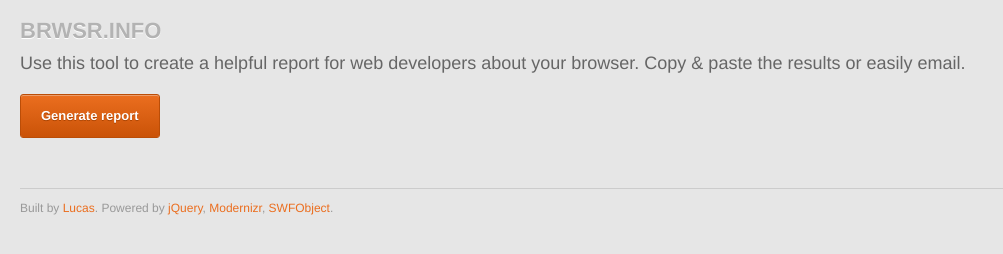
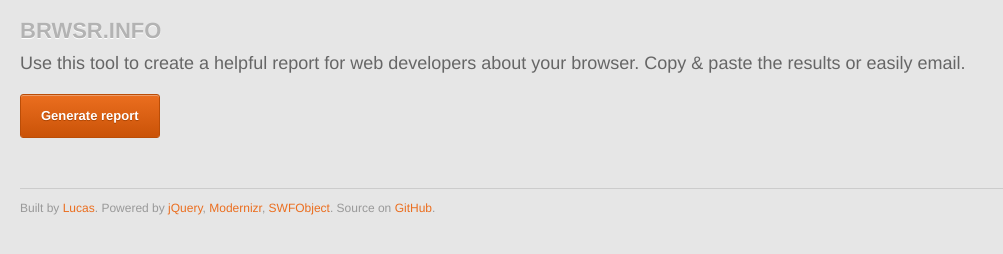
Before and after one commit to lucasishuman/brwsr-info, a plain HTML site: page index.html in a window 1280 px wide. Shown: the whole page, without its empty margins (0-1003 px from the left). Drawn offline with nearby package versions, Linux system fonts and the light colour scheme.

Commit message:
GItHub link, more Readme info

```diff
--- a/index.html
+++ b/index.html
@@ -46,7 +46,7 @@
 		</section>
 
 		<footer>
-			<p>Built by <a href="http://lucasishuman.com/" target="_blank">Lucas</a>. Powered by <a href="http://jquery.com/" target="_blank">jQuery</a>, <a href="http://modernizr.com/" target="_blank">Modernizr</a>, <a href="https://code.google.com/p/swfobject/" target="_blank">SWFObject</a>.</p>
+			<p>Built by <a href="http://lucasishuman.com/" target="_blank">Lucas</a>. Powered by <a href="http://jquery.com/" target="_blank">jQuery</a>, <a href="http://modernizr.com/" target="_blank">Modernizr</a>, <a href="https://code.google.com/p/swfobject/" target="_blank">SWFObject</a>. Source on <a href="https://github.com/lucasishuman/brwsr-info" target="_blank">GitHub</a>.</p>
 		</footer>
 
 		<script src="//ajax.googleapis.com/ajax/libs/swfobject/2.2/swfobject.js"></script>
```
Also changed, not shown: 2 other files.
